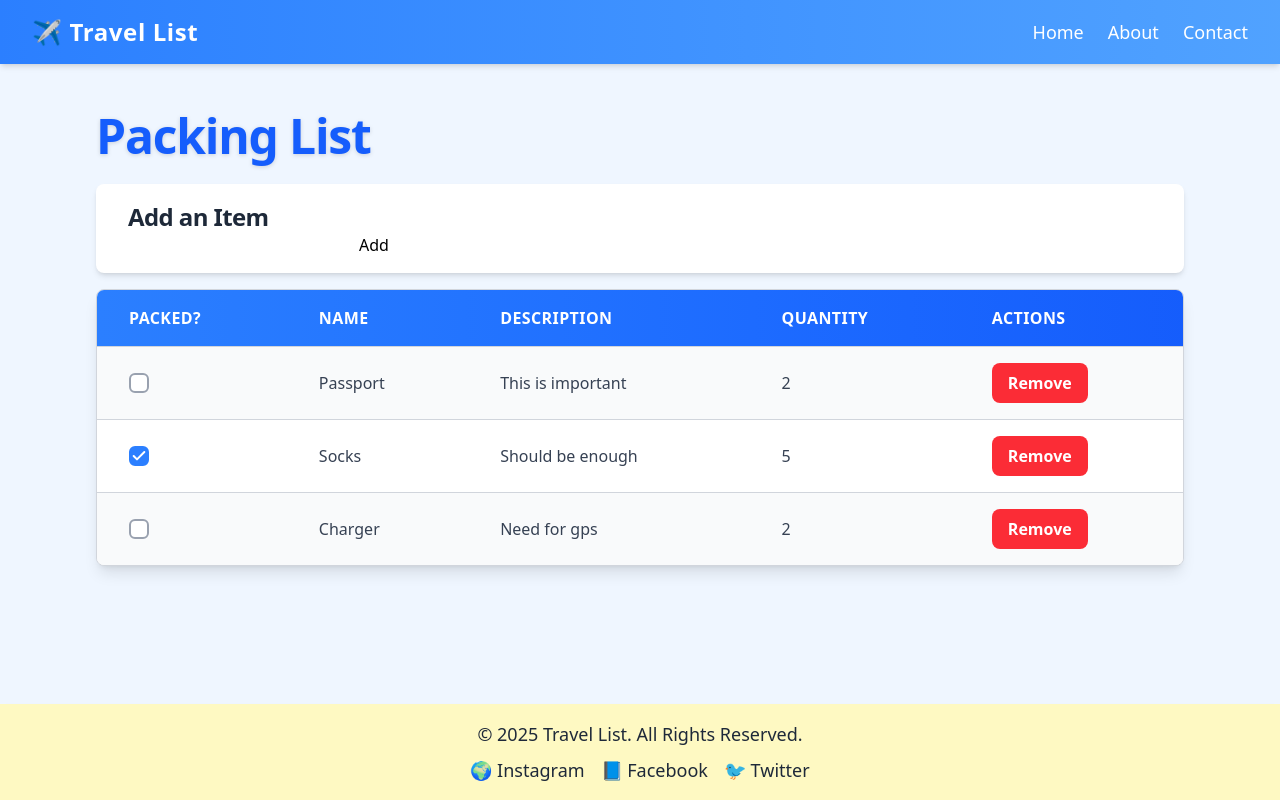
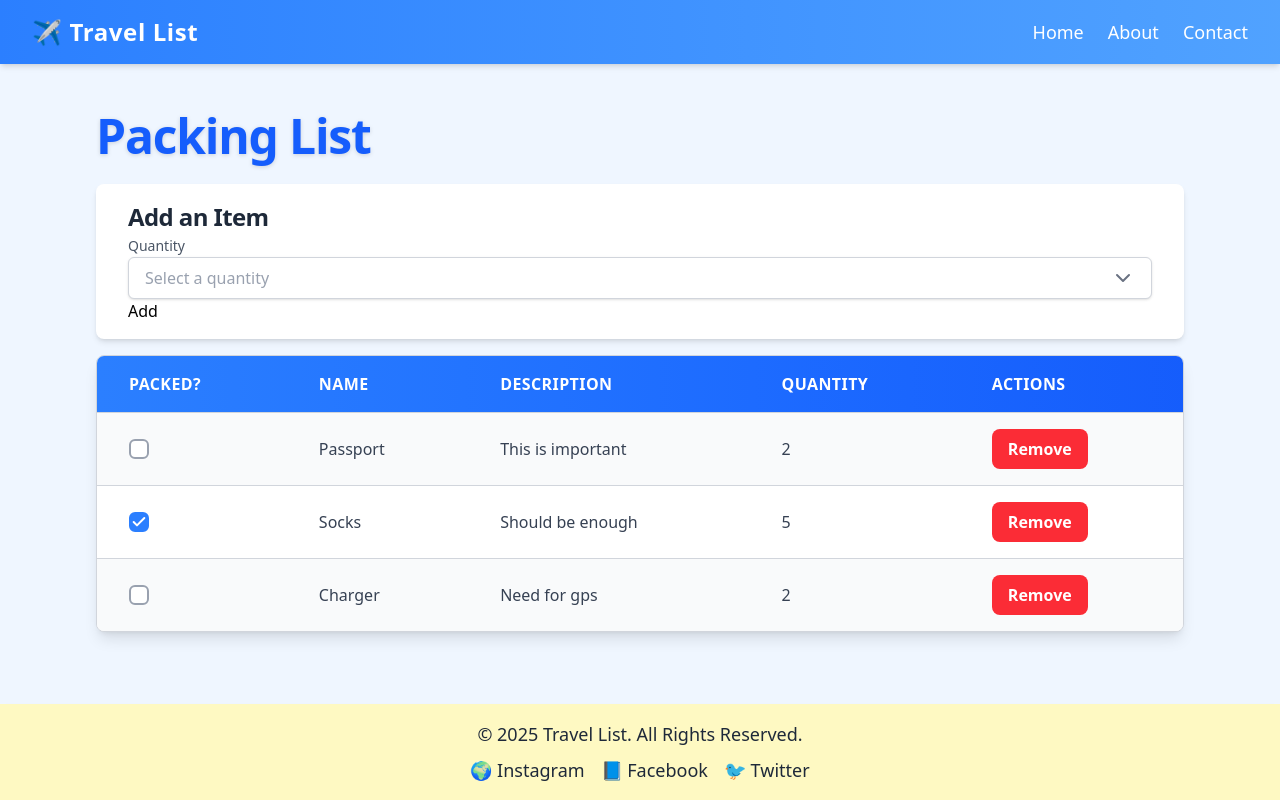
Before and after one commit to brunnoTripovichy/react-travel-list, a React (Vite) app: page /packing-list in a window 1280 px wide. Built offline with nearby package versions, Linux system fonts and the light colour scheme.

Commit message:
feat: adjust dropdown style

```diff
--- a/src/components/Button.tsx
+++ b/src/components/Button.tsx
@@ -29,10 +29,11 @@ const Button: React.FC<ButtonProps> = ({
   // Color Variants
   const variantStyles = {
     primary:
-      'bg-blue-600 text-white hover:bg-blue-700 focus-visible:ring-blue-300',
+      'bg-blue-500 text-white hover:bg-blue-600 active:bg-blue-700 focus-visible:ring-blue-300',
     secondary:
-      'bg-gray-500 text-white hover:bg-gray-600 focus-visible:ring-gray-300',
-    danger: 'bg-red-500 text-white hover:bg-red-600 focus-visible:ring-red-300',
+      'bg-gray-500 text-white hover:bg-gray-600 active:bg-gray-700 focus-visible:ring-gray-300',
+    danger:
+      'bg-red-500 text-white hover:bg-red-600 active:bg-red-700 focus-visible:ring-red-300',
   };
 
   return (
--- a/src/components/Checkbox.tsx
+++ b/src/components/Checkbox.tsx
@@ -34,7 +34,7 @@ const Checkbox: React.FC<CheckboxProps> = ({
         tabIndex={-1} // Prevents keyboard focus causing caret
         className={`w-5 h-5 flex items-center justify-center border-2 border-gray-400 rounded-md
                    bg-white transition-all duration-200 cursor-pointer
-                   hover:bg-blue-700 hover:border-blue-700
+                   hover:bg-blue-600 hover:border-blue-600 active:bg-blue-700 active:border-blue-700
                    peer-checked:bg-blue-500 peer-checked:border-blue-500
                    peer-disabled:cursor-not-allowed peer-disabled:opacity-50
                    peer-disabled:hover:bg-transparent peer-disabled:hover:border-gray-400 select-none`}
--- a/src/components/Dropdown.tsx
+++ b/src/components/Dropdown.tsx
@@ -0,0 +1,116 @@
+import React, { useState, useRef } from 'react';
+
+interface DropdownProps<T> {
+  id: string;
+  label: string;
+  options: { value: T; label: string }[];
+  value: T | null;
+  onChange: (value: T) => void;
+  placeholder?: string;
+  className?: string;
+  disabled?: boolean;
+}
+
+const Dropdown = <T,>({
+  id,
+  label,
+  options,
+  value,
+  onChange,
+  placeholder = 'Select an option...',
+  className = '',
+  disabled = false,
+}: DropdownProps<T>) => {
+  const [isOpen, setIsOpen] = useState(false);
+  const dropdownRef = useRef<HTMLDivElement>(null);
+
+  // Toggle dropdown visibility
+  const toggleDropdown = () => {
+    if (!disabled) {
+      setIsOpen((prev) => !prev);
+    }
+  };
+
+  // Close dropdown when clicking outside
+  const handleClickOutside = (event: MouseEvent) => {
+    if (
+      dropdownRef.current &&
+      !dropdownRef.current.contains(event.target as Node)
+    ) {
+      setTimeout(() => setIsOpen(false), 150); // Delay to prevent instant closing
+    }
+  };
+
+  React.useEffect(() => {
+    document.addEventListener('click', handleClickOutside);
+    return () => document.removeEventListener('click', handleClickOutside);
+  }, []);
+
+  return (
+    <div className={`relative w-full ${className}`} ref={dropdownRef}>
+      {/* Dropdown Label */}
+      <label
+        htmlFor={id}
+        className="text-gray-600 text-xs sm:text-sm md:text-md font-medium select-none"
+      >
+        {label}
+      </label>
+
+      {/* Select Dropdown with Placeholder */}
+      <div
+        className={`relative w-full px-2 py-1 sm:px-4 sm:py-1 md:px-4 md:py-2 text-xs sm:text-sm md:text-base
+                    border border-gray-300 rounded-md bg-white text-gray-800 shadow-sm cursor-pointer
+                    focus:ring-2 focus:ring-blue-400 focus:outline-none transition-all duration-200
+                    hover:border-gray-400 disabled:cursor-not-allowed disabled:opacity-50 flex justify-between items-center`}
+        onClick={toggleDropdown}
+        tabIndex={0}
+      >
+        {/* ✅ Placeholder and Selected Value (Properly Aligned) */}
+        <span className={`truncate ${value ? '' : 'text-gray-400'}`}>
+          {value
+            ? options.find((option) => option.value === value)?.label
+            : placeholder}
+        </span>
+
+        {/* ✅ Aligned Custom SVG Caret */}
+        <svg
+          xmlns="http://www.w3.org/2000/svg"
+          viewBox="0 0 24 24"
+          fill="none"
+          stroke="currentColor"
+          strokeWidth="2"
+          strokeLinecap="round"
+          strokeLinejoin="round"
+          className={`w-4 h-4 sm:w-5 sm:h-5 md:w-6 md:h-6 text-gray-500 transition-all duration-200 ${
+            isOpen ? 'rotate-180 text-blue-500' : 'text-gray-500'
+          }`}
+        >
+          <polyline points="6 9 12 15 18 9" />
+        </svg>
+      </div>
+
+      {/* ✅ Dropdown Menu (Now Renders Below Input) */}
+      {isOpen && (
+        <ul
+          className="absolute left-0 p-1 top-full w-full bg-white border border-gray-300 rounded-md shadow-lg max-h-60 overflow-auto
+                     transition-opacity duration-150 ease-in-out z-50 mt-1"
+        >
+          {options.map((option, index) => (
+            <li
+              key={index}
+              onClick={() => {
+                onChange(option.value);
+                setIsOpen(false);
+              }}
+              className="px-4 py-2 hover:bg-blue-100 cursor-pointer transition-colors duration-200 rounded-sm"
+            >
+              {option.label}
+            </li>
+          ))}
+        </ul>
+      )}
+    </div>
+  );
+};
+
+export default Dropdown;
--- a/src/features/ItemForm.tsx
+++ b/src/features/ItemForm.tsx
@@ -1,3 +1,4 @@
+import Dropdown from '../components/Dropdown';
 import Form from '../components/Form';
 import Header3 from '../components/Header3';
 
@@ -5,7 +6,27 @@ const ItemForm = () => {
   return (
     <Form onSubmit={(event) => event.preventDefault()}>
       <Header3>Add an Item</Header3>
-      <input type="text" />
+
+      <Dropdown
+        id="quantity"
+        label="Quantity"
+        options={[
+          { value: 1, label: '1' },
+          { value: 2, label: '2' },
+          { value: 3, label: '3' },
+          { value: 4, label: '4' },
+          { value: 5, label: '5' },
+          { value: 6, label: '6' },
+          { value: 7, label: '7' },
+          { value: 8, label: '8' },
+          { value: 9, label: '9' },
+          { value: 10, label: '10' },
+        ]}
+        value={null}
+        placeholder="Select a quantity"
+        onChange={(value) => console.log(value)}
+      />
+
       <button type="submit">Add</button>
     </Form>
   );
```
